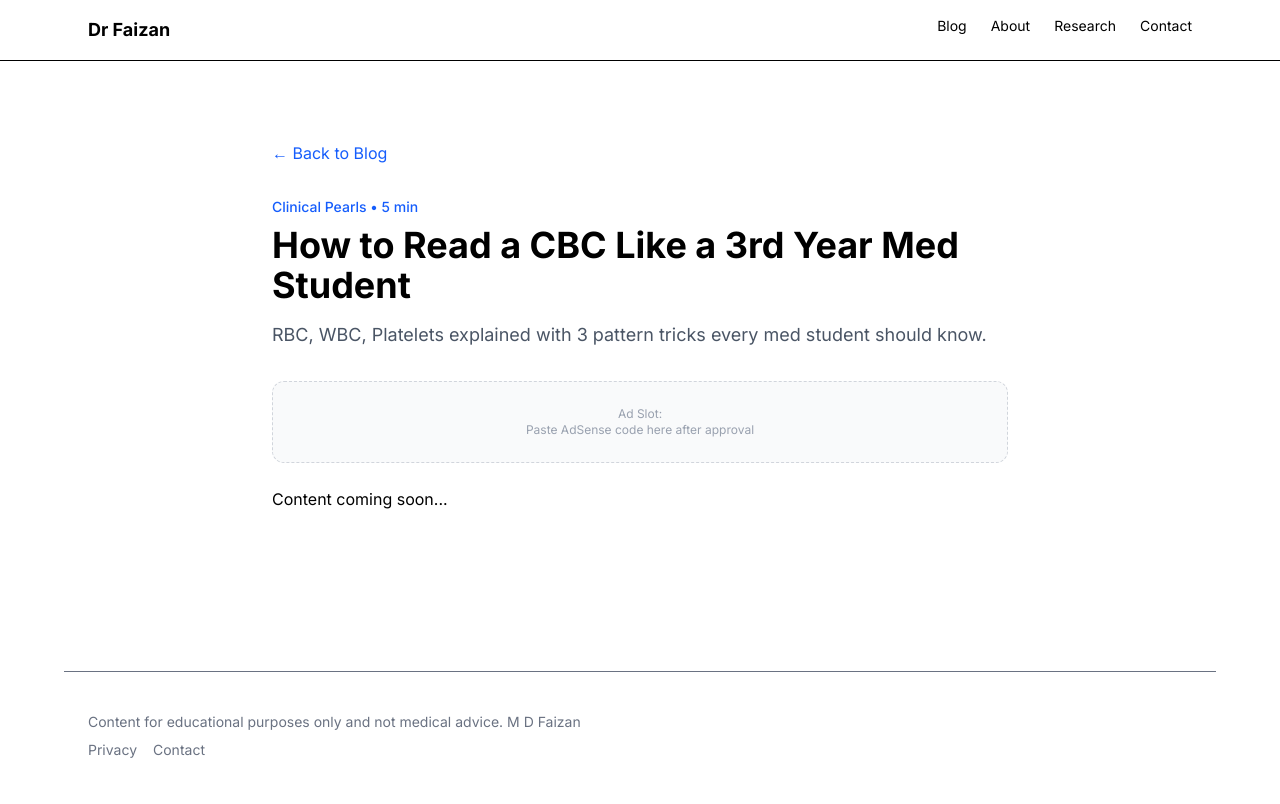
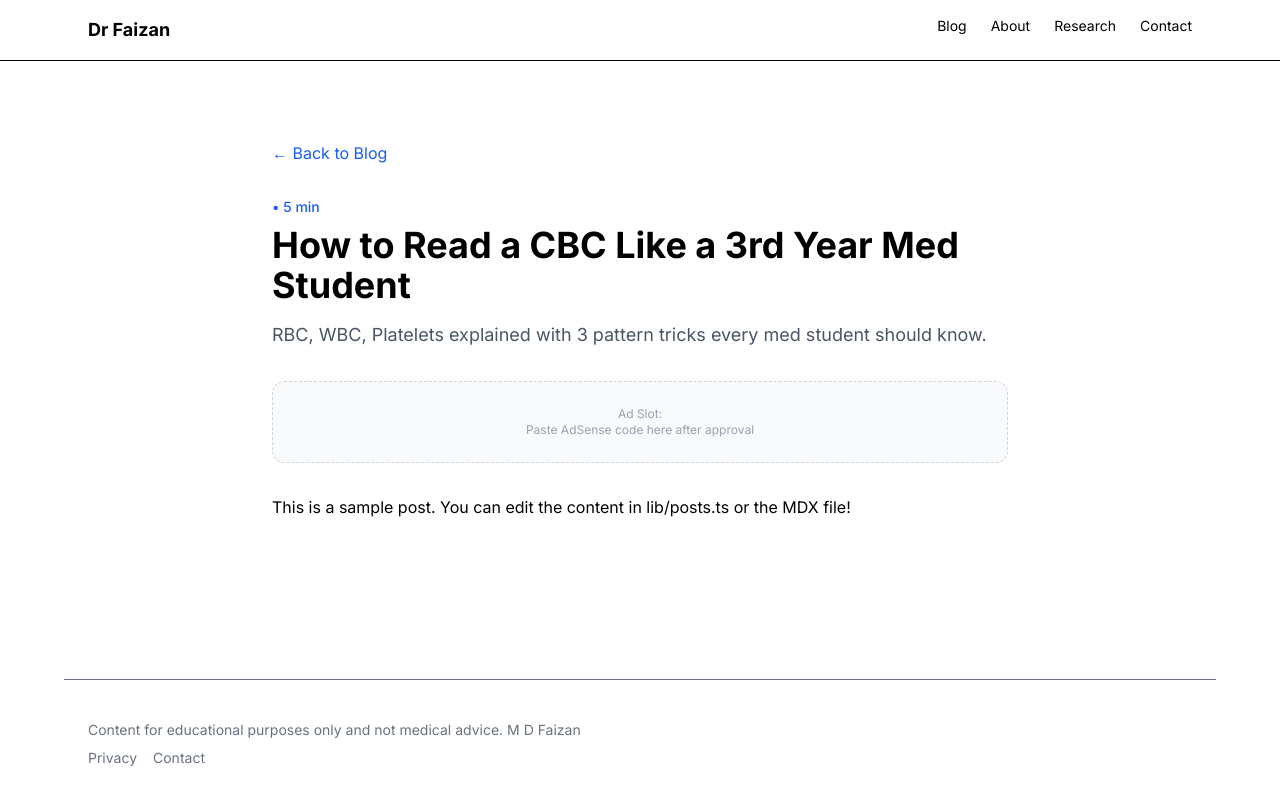
Before and after one commit to mdfaizan220163/med-student-site, a Next.js app: page /blog/how-to-read-cbc in a window 1280 px wide. Shown: the top 804 px of the page. Built offline with nearby package versions, Linux system fonts and the light colour scheme.

Commit message:
Fixed TypeScript errors in blog post and homepage

```diff
--- a/app/blog/[slug]/page.tsx
+++ b/app/blog/[slug]/page.tsx
@@ -19,7 +19,8 @@ export default async function BlogPost({ params }: { params: Promise<{ slug: str
 
       <div className="mb-8">
         <p className="text-sm text-blue-600 font-medium mb-2">
-          {post.category} • {post.readTime}
+          {/* Changed to 'label' to match your lib/posts.ts */}
+          {post.label} • {post.readTime}
         </p>
         <h1 className="text-4xl font-bold mb-4">{post.title}</h1>
         <p className="text-lg text-gray-600">{post.excerpt}</p>
@@ -27,9 +28,9 @@ export default async function BlogPost({ params }: { params: Promise<{ slug: str
 
       <AdSlot />
 
-      <div className="prose prose-lg dark:prose-invert max-w-none">
-        {/* This renders the actual blog text */}
-        <p>{post.content || "Content coming soon..."}</p>
+      <div className="prose prose-lg dark:prose-invert max-w-none mt-8">
+        {/* Safely check if content exists, otherwise show a fallback */}
+        <p>{(post as any).content || "This is a sample post. You can edit the content in lib/posts.ts or the MDX file!"}</p>
       </div>
     </main>
   );
--- a/app/page.tsx
+++ b/app/page.tsx
@@ -52,7 +52,7 @@ export default function Home() {
               className="block p-6 border border-gray-200 rounded-xl hover:border-blue-500 transition"
             >
               <p className="text-sm text-blue-600 font-medium mb-2">
-                {post.category} • {post.readTime}
+                {post.lebel} • {post.readTime}
               </p>
               <h3 className="text-xl font-semibold mb-2">{post.title}</h3>
               <p className="text-gray-600 text-sm">{post.excerpt}</p>
```
